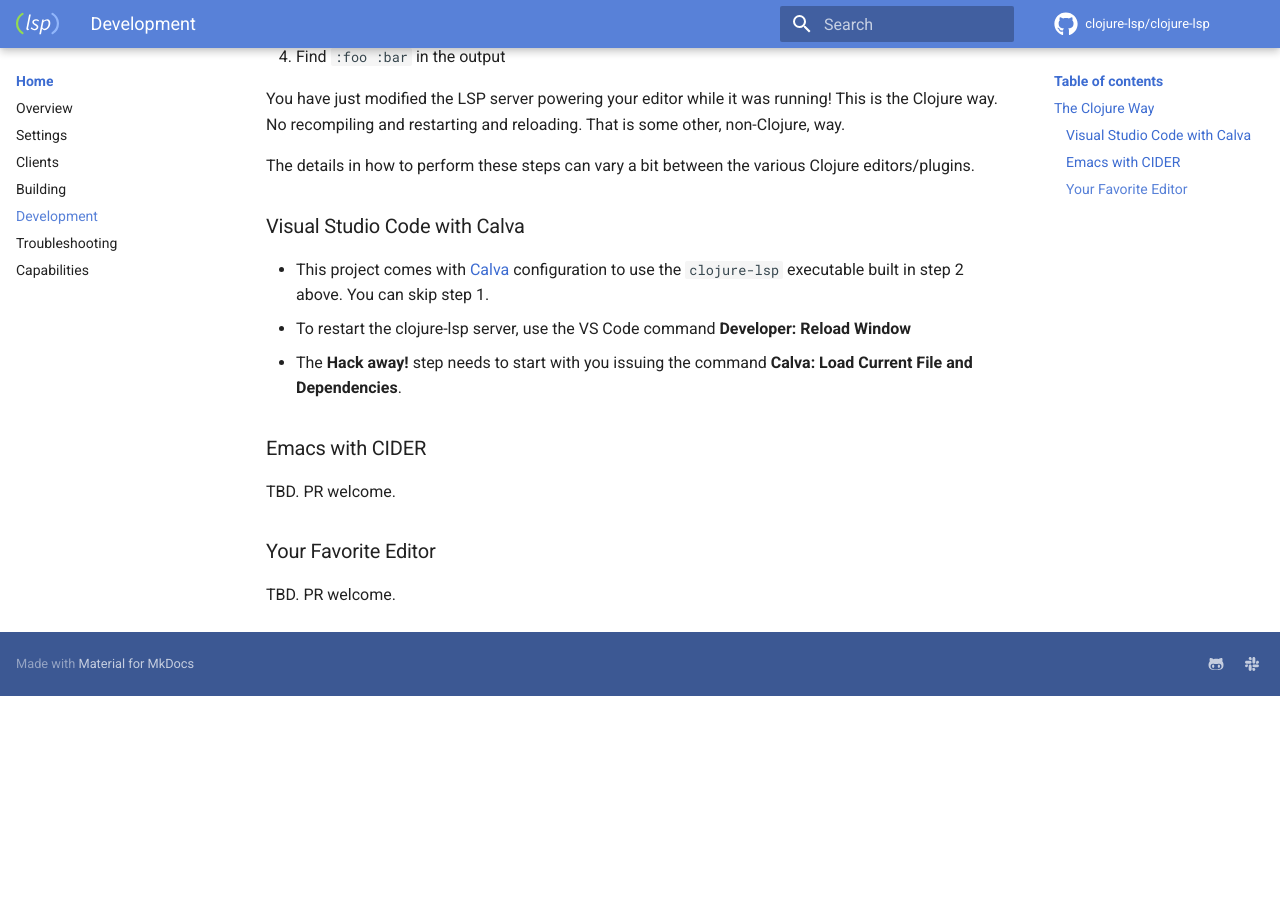
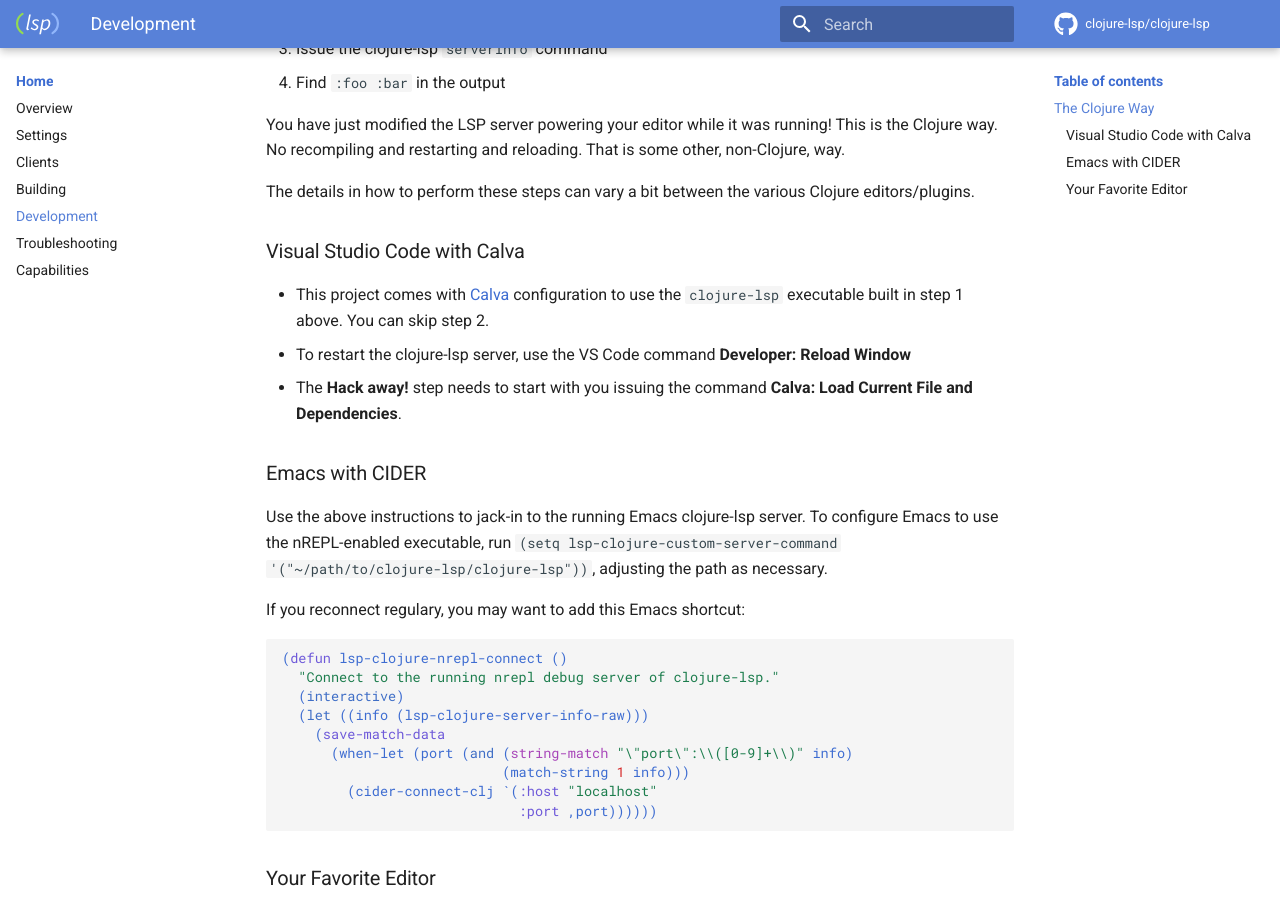
Before and after one commit to clojure-lsp/clojure-lsp, an MkDocs documentation site: the page built from docs/development.md, in a window 1280 px wide and 900 px high, scrolled down 1138 px. Built offline with MkDocs 1.6.1 and Material for MkDocs 9.7.7, drawn with Linux system fonts in a browser that asks for light colours; comment, search, counter and statistics services are not loaded; before the commit the page ends 1834 px from its top, so only the background shows below that; some of the changed text lies outside the part shown.

Commit message:
Add instructions for developing clojure-lsp with Emacs

````diff
--- a/docs/development.md
+++ b/docs/development.md
@@ -18,8 +18,8 @@ Here's demo video: https://www.youtube.com/watch?v=4UvT0yqBDw8
 
 These are the steps:
 
-1. Configure your editor to use the `clojure-lsp` executable from this project
-1. `make` - to build the clojure-lsp executable
+1. `make` - to build a `clojure-lsp` executable that includes cider-nrepl in the jar. This executable will be saved at the root of the project.
+1. Configure your editor to use this `clojure-lsp` executable
 1. Have your editor restart its clojure-lsp server
 1. Issue the clojure-lsp `serverInfo` command
 1. Find the `port` entry in the output
@@ -40,13 +40,28 @@ The details in how to perform these steps can vary a bit between the various Clo
 
 ### Visual Studio Code with Calva
 
-* This project comes with [Calva](https://calva.io) configuration to use the `clojure-lsp` executable built in step 2 above. You can skip step 1.
+* This project comes with [Calva](https://calva.io) configuration to use the `clojure-lsp` executable built in step 1 above. You can skip step 2.
 * To restart the clojure-lsp server, use the VS Code command **Developer: Reload Window**
 * The **Hack away!** step needs to start with you issuing the command **Calva: Load Current File and Dependencies**.
 
 ### Emacs with CIDER
 
-TBD. PR welcome.
+Use the above instructions to jack-in to the running Emacs clojure-lsp server.
+To configure Emacs to use the nREPL-enabled executable, run `(setq lsp-clojure-custom-server-command '("~/path/to/clojure-lsp/clojure-lsp"))`, adjusting the path as necessary.
+
+If you reconnect regulary, you may want to add this Emacs shortcut:
+
+```emacs-lisp
+(defun lsp-clojure-nrepl-connect ()
+  "Connect to the running nrepl debug server of clojure-lsp."
+  (interactive)
+  (let ((info (lsp-clojure-server-info-raw)))
+    (save-match-data
+      (when-let (port (and (string-match "\"port\":\\([0-9]+\\)" info)
+                           (match-string 1 info)))
+        (cider-connect-clj `(:host "localhost"
+                             :port ,port))))))
+```
 
 ### Your Favorite Editor
 
````
